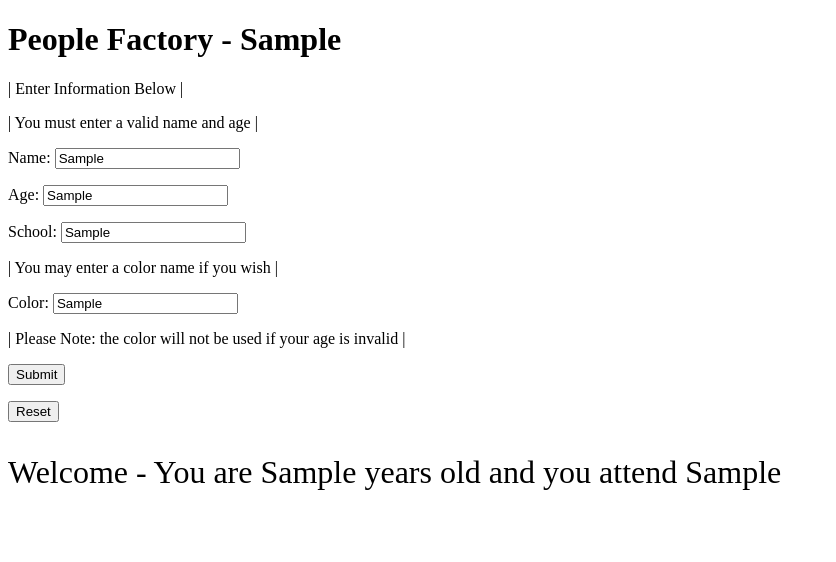
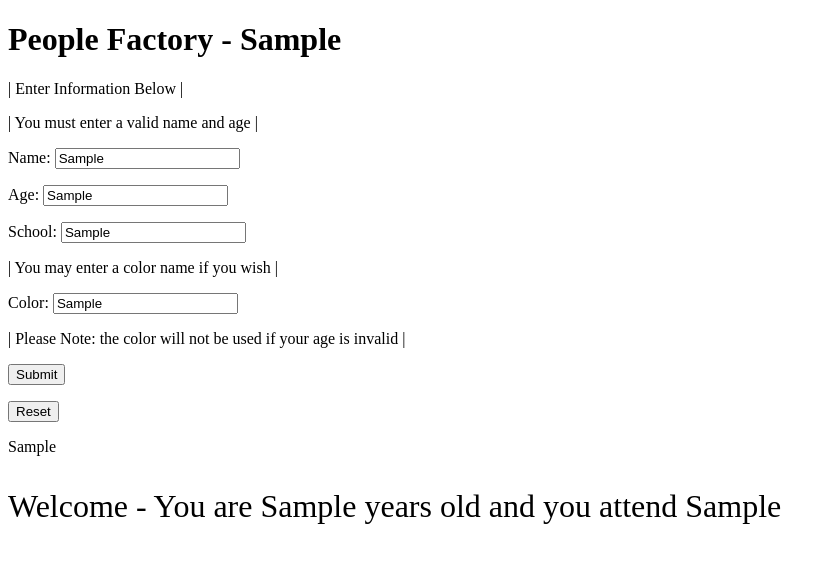
Before and after one commit to aoppenh/people-factory, a plain HTML site: page index.html in a window 1280 px wide. Both pictures are taken after typing "Sample", "Sample", "Sample", "Sample" into the empty fields and a click on the button "Submit". Shown: the whole page, without its empty margins (0-836 px from the left). Drawn offline with Linux system fonts and the light colour scheme.

Commit message:
minor changes

```diff
--- a/index.html
+++ b/index.html
@@ -49,6 +49,9 @@
                     </p>
                 </form>
             </div>
+
+            <div id="details"><p></p></div>
+
         </section>
         <p id="welcome"></p>
         <script src="index.js"></script>
--- a/index.js
+++ b/index.js
@@ -12,6 +12,8 @@ function handleSubmit(ev) {
     const age = f.personAge.value
     const school = f.personSchool.value
     const color = f.personColor.value
+
+    document.querySelector('#details').querySelector('p').innerHTML = name
 
     if (age < 0) {
         document.querySelector('p#welcome').innerHTML = 'You cannot enter a negative age!!!!!!!!'
@@ -34,6 +36,8 @@ function handleReset(ev) {
     document.querySelector('#personForm').reset()
     document.querySelector('#resetForm').reset()
 
+    document.querySelector('#details').querySelector('p').innerHTML = ''
+
     document.body.style.backgroundColor = 'white'
     document.querySelector('p#welcome').style.color = 'black'
     document.querySelector('p#welcome').innerHTML ='Welcome!'
```
